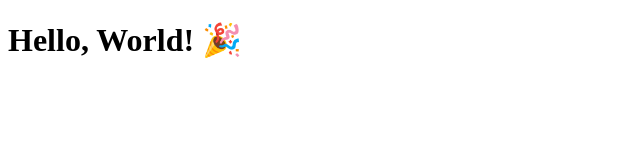
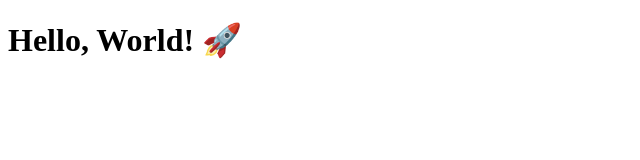
Before and after one commit to antoineissaly/git-finetuning, a plain HTML site: page index.html in a window 1280 px wide. Shown: the full height of the page, 0-640 px from the left. Drawn offline with Linux system fonts and the light colour scheme.

Commit message:
Need mo' 🚀

```diff
--- a/index.html
+++ b/index.html
@@ -3,9 +3,9 @@
 <head>
     <meta charset="UTF-8">
     <meta name="viewport" content="width=device-width, initial-scale=1.0">
-    <title>Hello World 🌍</title>
+    <title>Hello World 🚀</title>
 </head>
 <body>
-    <h1>Hello, World! 🎉</h1>
+    <h1>Hello, World! 🚀</h1>
 </body>
 </html>
```
